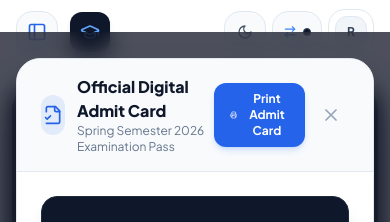
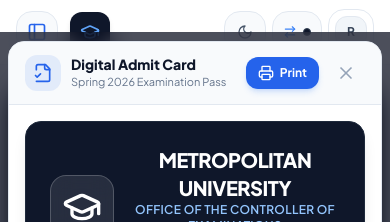
Before and after one commit to ruhul2003/UniPortal, a Next.js app in the folder frontend/: page /exams in a window 390 px wide. Both pictures are taken after a click on the button "View My Digital Admit Card". Shown: the top 222 px of the page. Built offline with nearby package versions, Linux system fonts and the light colour scheme; no server answers.

Commit message:
Optimize Admit Card Modal for mobile viewport with printable preview scaling

```diff
--- a/frontend/src/components/AdmitCardModal.jsx
+++ b/frontend/src/components/AdmitCardModal.jsx
@@ -23,7 +23,7 @@ export default function AdmitCardModal({ isOpen, onClose, admitCardData, user })
 
   return (
     <AnimatePresence>
-      <div className="fixed inset-0 z-50 overflow-y-auto bg-slate-950/70 backdrop-blur-md flex items-center justify-center p-4 sm:p-6 print:p-0 print:bg-white print:static">
+      <div className="fixed inset-0 z-50 overflow-y-auto bg-slate-950/70 backdrop-blur-md flex items-center justify-center p-2 sm:p-6 print:p-0 print:bg-white print:static">
         {/* Printable CSS override */}
         <style jsx global>{`
           @media print {
@@ -53,33 +53,35 @@ export default function AdmitCardModal({ isOpen, onClose, admitCardData, user })
           initial={{ opacity: 0, scale: 0.95, y: 10 }}
           animate={{ opacity: 1, scale: 1, y: 0 }}
           exit={{ opacity: 0, scale: 0.95, y: 10 }}
-          className="relative w-full max-w-4xl bg-white dark:bg-slate-900 rounded-3xl shadow-2xl border border-slate-200 dark:border-slate-800 overflow-hidden flex flex-col max-h-[90vh] print:max-h-none print:shadow-none print:border-none"
+          className="relative w-full max-w-4xl bg-white dark:bg-slate-900 rounded-2xl sm:rounded-3xl shadow-2xl border border-slate-200 dark:border-slate-800 overflow-hidden flex flex-col max-h-[94vh] sm:max-h-[90vh] print:max-h-none print:shadow-none print:border-none"
         >
           {/* Top Modal Navigation Header (Screen only) */}
-          <div className="no-print px-6 py-4 bg-slate-50 dark:bg-slate-800/80 border-b border-slate-200 dark:border-slate-800 flex items-center justify-between shrink-0">
-            <div className="flex items-center gap-3">
-              <div className="w-10 h-10 rounded-xl bg-blue-600/10 text-blue-600 dark:text-blue-400 flex items-center justify-center font-bold">
+          <div className="no-print px-4 sm:px-6 py-3 sm:py-4 bg-slate-50 dark:bg-slate-800/80 border-b border-slate-200 dark:border-slate-800 flex items-center justify-between shrink-0">
+            <div className="flex items-center gap-2.5 sm:gap-3">
+              <div className="w-9 h-9 sm:w-10 sm:h-10 rounded-xl bg-blue-600/10 text-blue-600 dark:text-blue-400 flex items-center justify-center font-bold shrink-0">
                 <FileCheck2 className="w-5 h-5" />
               </div>
               <div>
-                <h3 className="font-extrabold text-slate-900 dark:text-white text-base">Official Digital Admit Card</h3>
-                <p className="text-xs text-slate-500 dark:text-slate-400">Spring Semester 2026 Examination Pass</p>
+                <h3 className="font-extrabold text-slate-900 dark:text-white text-sm sm:text-base leading-tight">Digital Admit Card</h3>
+                <p className="text-[11px] sm:text-xs text-slate-500 dark:text-slate-400">Spring 2026 Examination Pass</p>
               </div>
             </div>
 
             <div className="flex items-center gap-2">
               <button
                 onClick={handlePrint}
-                className="px-4 py-2 bg-blue-600 hover:bg-blue-700 text-white rounded-xl font-bold text-xs shadow-md shadow-blue-500/20 flex items-center gap-2 transition-all active:scale-95"
+                className="px-3 sm:px-4 py-2 bg-blue-600 hover:bg-blue-700 active:scale-95 text-white rounded-xl font-bold text-xs shadow-md shadow-blue-500/20 flex items-center gap-1.5 sm:gap-2 transition-all touch-manipulation"
               >
-                <Printer className="w-4 h-4" />
-                <span>Print Admit Card</span>
+                <Printer className="w-4 h-4 shrink-0" />
+                <span className="hidden sm:inline">Print Admit Card</span>
+                <span className="sm:hidden">Print</span>
               </button>
 
               <button
                 onClick={onClose}
-                className="p-2 text-slate-400 hover:text-slate-600 dark:hover:text-slate-200 hover:bg-slate-200/60 dark:hover:bg-slate-700/60 rounded-xl transition-colors"
+                className="p-2 min-w-[38px] min-h-[38px] flex items-center justify-center text-slate-400 hover:text-slate-600 dark:hover:text-slate-200 hover:bg-slate-200/60 dark:hover:bg-slate-700/60 rounded-xl transition-colors touch-manipulation"
                 title="Close Admit Card"
+                aria-label="Close Admit Card"
               >
                 <X className="w-5 h-5" />
               </button>
@@ -90,7 +92,7 @@ export default function AdmitCardModal({ isOpen, onClose, admitCardData, user })
           <div
             id="admit-card-print-area"
             ref={printRef}
-            className="flex-1 overflow-y-auto p-6 sm:p-8 space-y-6 print:p-6 print:overflow-visible text-slate-900 dark:text-slate-100"
+            className="flex-1 overflow-y-auto p-4 sm:p-8 space-y-4 sm:space-y-6 print:p-6 print:overflow-visible text-slate-900 dark:text-slate-100 touch-scroll"
           >
             {/* Header / Seal Banner */}
             <div className="relative p-6 rounded-2xl bg-slate-900 text-white overflow-hidden shadow-lg border border-slate-800 print:bg-none print:text-black print:border-b-2 print:border-slate-900 print:p-0 print:pb-4">
```
